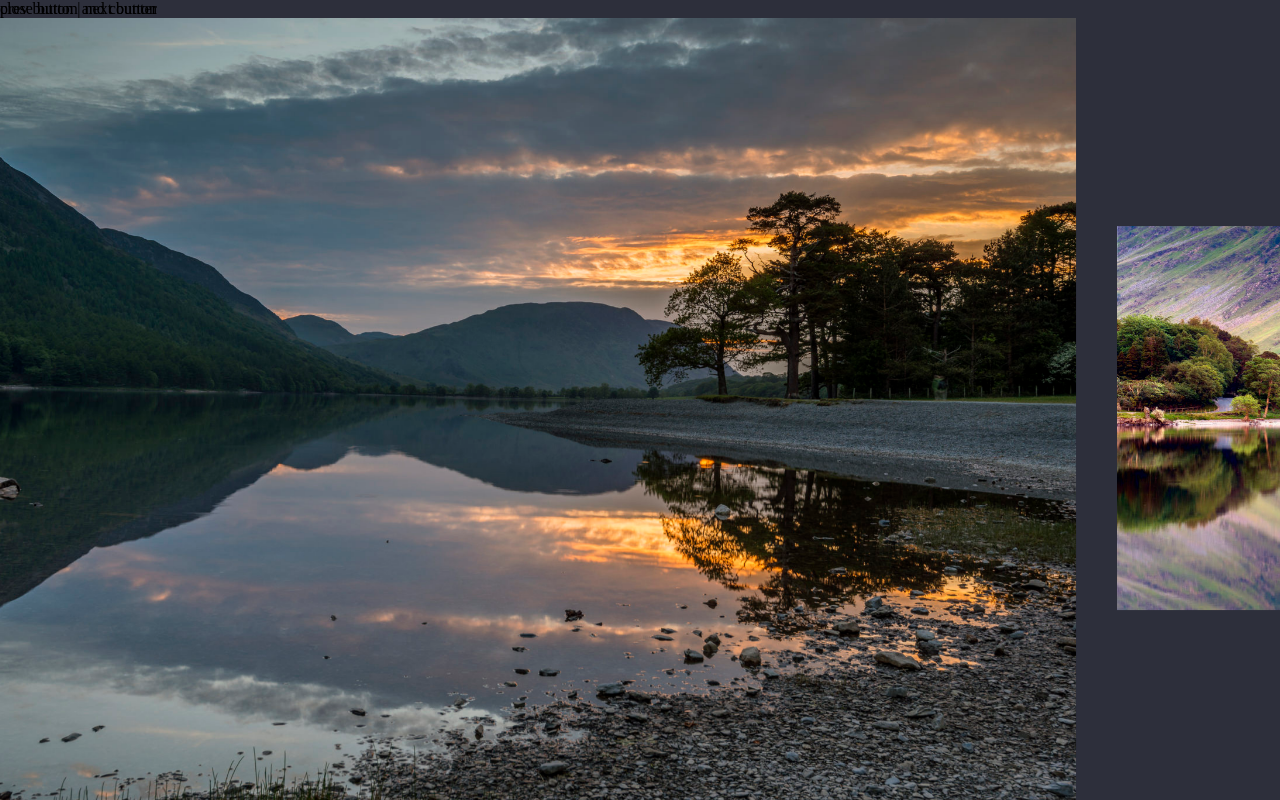
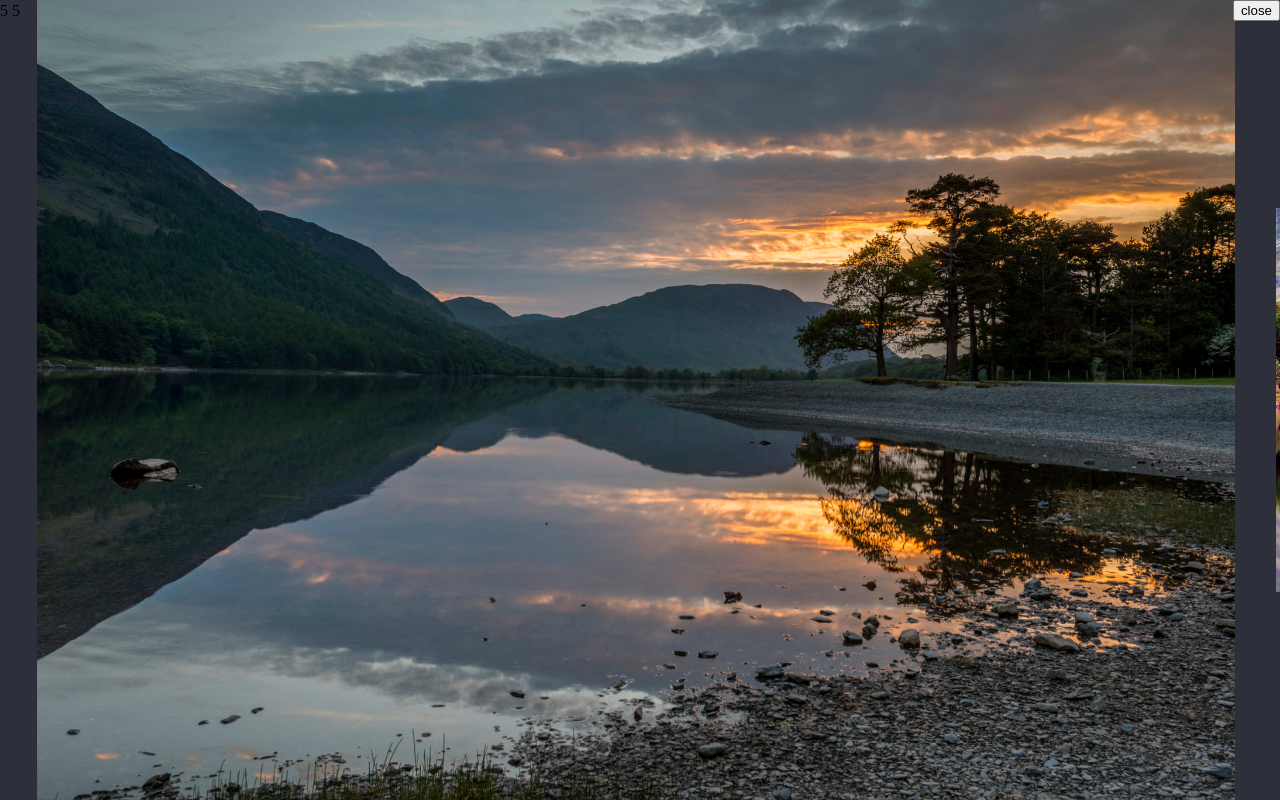
Before and after one commit to aronwoost/image-gallery, a Next.js app: page / in a window 1280 px wide. Both pictures are taken after a click on the button "Open Gallery". Built offline with nearby package versions, Linux system fonts and the light colour scheme.

Commit message:
Add counter and close button

```diff
--- a/src/app/ImageGallery.tsx
+++ b/src/app/ImageGallery.tsx
@@ -251,7 +251,16 @@ const ImageGallery = ({
           [styles.disablePointerEvents]: pinchingInProgress,
         })}
       >
-        close button and counter
+        <span>{`${imageIndex + 1} ${imagesAndVideos.length}`}</span>
+        {/* <PrimaryInverseButton
+          icon={<CloseIcon />}
+          size={ButtonSize.Size300}
+          label={formatMessage({ id: "close" })}
+          onClick={close}
+        /> */}
+        <button type="button" onClick={close}>
+          close
+        </button>
       </div>
       <div className={styles.component}>
         <div
@@ -259,9 +268,9 @@ const ImageGallery = ({
             [styles.oneImage]: imagesAndVideos.length === 1,
           })}
         >
-          {imagesAndVideos.length > 1 && (
+          {/* {imagesAndVideos.length > 1 && (
             <Fragment>prev button | next button</Fragment>
-          )}
+          )} */}
           <div className={styles.swipeContainer} ref={slideContainerRef}>
             {imagesAndVideos.map((imageOrVideo, index) => (
               <div
--- a/src/app/ImageGalleryContainer.tsx
+++ b/src/app/ImageGalleryContainer.tsx
@@ -11,11 +11,11 @@ const IMAGES = [
   "./image06.jpg",
 ];
 
-const ImageGalleryContainer = () => {
+const ImageGalleryContainer = ({ onClose }: { onClose: () => void }) => {
   return (
     <div className={styles.container}>
       <p>hello</p>
-      <ImageGallery index={0} images={IMAGES} onClose={() => {}} />
+      <ImageGallery index={0} images={IMAGES} onClose={onClose} />
     </div>
   );
 };
--- a/src/app/page.tsx
+++ b/src/app/page.tsx
@@ -13,7 +13,9 @@ export default function Home() {
           Open Gallery
         </button>
       </div>
-      {galleryOpen && <ImageGalleryContainer />}
+      {galleryOpen && (
+        <ImageGalleryContainer onClose={() => setGalleryOpen(false)} />
+      )}
     </main>
   );
 }
```
